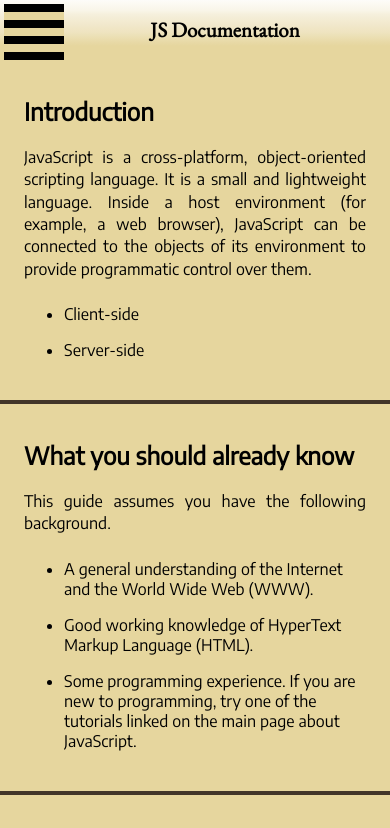
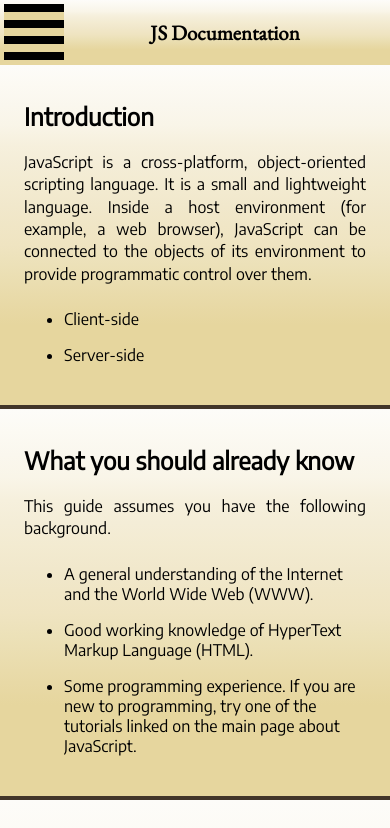
Before and after one commit to brandon-wallace/fcc-technical-documentation, a plain HTML site: page index.html in a window 390 px wide. Shown: the top 828 px of the page. Drawn offline with nearby package versions, Linux system fonts and the light colour scheme.

Commit message:
Add gradient
linear-gradient was added in mobile view and unset in desktop
view.

```diff
--- a/css/style.css
+++ b/css/style.css
@@ -68,8 +68,8 @@ section {
 }
 
 .navbar-title {
-  height: 60px;
-  line-height: 60px;
+  height: 65px;
+  line-height: 65px;
   font-size: 1.3rem;
   text-align: center;
   margin: 0 0 0 60px;
@@ -94,10 +94,9 @@ section {
 .hamburger {
   top: 0;
   left: 0;
+  margin: 4px;
   width: 60px;
   height: 60px;
-  margin: 4px;
-  cursor: pointer;
   position: absolute;
   display: inline-block;
   background: -webkit-repeating-linear-gradient(var(--black), var(--black) 8px, var(--brown) 8px, var(--brown) 16px);
@@ -140,6 +139,21 @@ section {
 #main-doc {
   width: 100%;
   background-color: #e6d69e;
+}
+
+section {
+  background-image: -webkit-gradient(linear, left top, left bottom, from(#fdfcf9), color-stop(#fcfaf3), color-stop(#faf7ee), color-stop(#f9f5e8),
+    color-stop(#f6f0dd), color-stop(#f4edd7), color-stop(#f3ebd1), color-stop(#f1e8cc), color-stop(#f0e6c6), color-stop(#efe4c1), color-stop(#ece1b8),
+    color-stop(#eaddaf), color-stop(#e8d9a6), color-stop(#e6d69e), color-stop(#e6d69e), color-stop(#e6d69e), color-stop(#e6d69e), to(#e6d69e));
+  background-image: -webkit-linear-gradient(#fdfcf9, #fcfaf3, #faf7ee, #f9f5e8,
+    #f6f0dd, #f4edd7, #f3ebd1, #f1e8cc, #f0e6c6, #efe4c1, #ece1b8,
+    #eaddaf, #e8d9a6, #e6d69e, #e6d69e, #e6d69e, #e6d69e, #e6d69e);
+  background-image: -o-linear-gradient(#fdfcf9, #fcfaf3, #faf7ee, #f9f5e8,
+    #f6f0dd, #f4edd7, #f3ebd1, #f1e8cc, #f0e6c6, #efe4c1, #ece1b8,
+    #eaddaf, #e8d9a6, #e6d69e, #e6d69e, #e6d69e, #e6d69e, #e6d69e);
+  background-image: linear-gradient(#fdfcf9, #fcfaf3, #faf7ee, #f9f5e8,
+    #f6f0dd, #f4edd7, #f3ebd1, #f1e8cc, #f0e6c6, #efe4c1, #ece1b8,
+    #eaddaf, #e8d9a6, #e6d69e, #e6d69e, #e6d69e, #e6d69e, #e6d69e);
 }
 
 .main-section {
@@ -206,6 +220,9 @@ footer p {
   .navbar-title {
     margin-left: 0;
   }
+  section {
+    background-image: unset;
+  }
   #main-doc {
     margin-left: 330px;
   }
```
